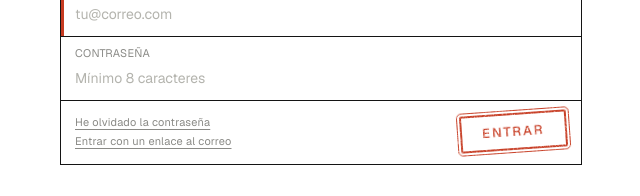
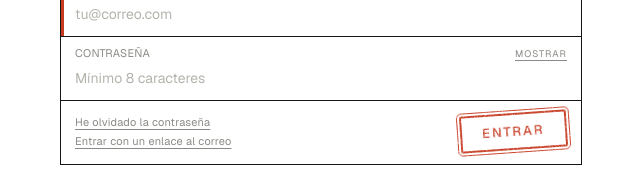
Before and after one commit to yourpersonalarchive/yourpersonalarchive.github.io, a plain HTML site: page index.html in a window 1280 px wide. Shown: the part 435-631 px from the top of the page, 319-959 px from the left. Drawn offline with nearby package versions, Linux system fonts and the light colour scheme.

Commit message:
Update password input with visibility toggleBotón mostrar contraseña

```diff
--- a/index.html
+++ b/index.html
@@ -716,7 +716,7 @@ details.blk:not([open]),#d-sel details.sec:not([open]){padding-bottom:0!importan
   <form id="acForm">
     <div class="ac-tabs"><button type="button" id="acTabIn" aria-pressed="true">Entrar</button><button type="button" id="acTabUp" aria-pressed="false">Crear cuenta</button></div>
     <div class="ac-fila ac-f" id="acFMail"><label class="lbl" for="acMail">Tu correo</label><input id="acMail" type="email" required autocomplete="email" placeholder="tu@correo.com"></div>
-    <div class="ac-fila ac-f" id="acFPass"><label class="lbl" for="acPass" id="acLPass">Contraseña</label><input id="acPass" type="password" required autocomplete="current-password" placeholder="Mínimo 8 caracteres"></div>
+    <div class="ac-fila ac-f" id="acFPass"><div class="ac-lrow"><label class="lbl" for="acPass" id="acLPass">Contraseña</label><button type="button" id="acVer" aria-pressed="false">Mostrar</button></div><input id="acPass" type="password" required autocomplete="current-password" placeholder="Mínimo 8 caracteres"></div>
     <div class="ac-pie">
       <p class="mono muted" id="acMsg"></p>
       <div class="ac-pie-fila"><p class="mono ac-links"><button type="button" id="acOlvido">He olvidado la contraseña</button><button type="button" id="acLink">Entrar con un enlace al correo</button></p><button id="acBtn" class="sello">Entrar</button></div>
@@ -2299,6 +2299,7 @@ $("#loginBtn").onclick=()=>{
   if(UID){if(pendiente()){estado("Espera a que se guarde antes de salir","err");return;}sb.auth.signOut();}
   else mostrarAcceso();
 };
+$("#acVer").onclick=()=>{const p=$("#acPass"),v=p.type==="password";p.type=v?"text":"password";$("#acVer").textContent=v?"Ocultar":"Mostrar";$("#acVer").setAttribute("aria-pressed",String(v));};
 $("#acTabIn").onclick=()=>acModoSet("in");
 $("#acTabUp").onclick=()=>acModoSet("up");
 $("#acForm").onsubmit=async e=>{
```
